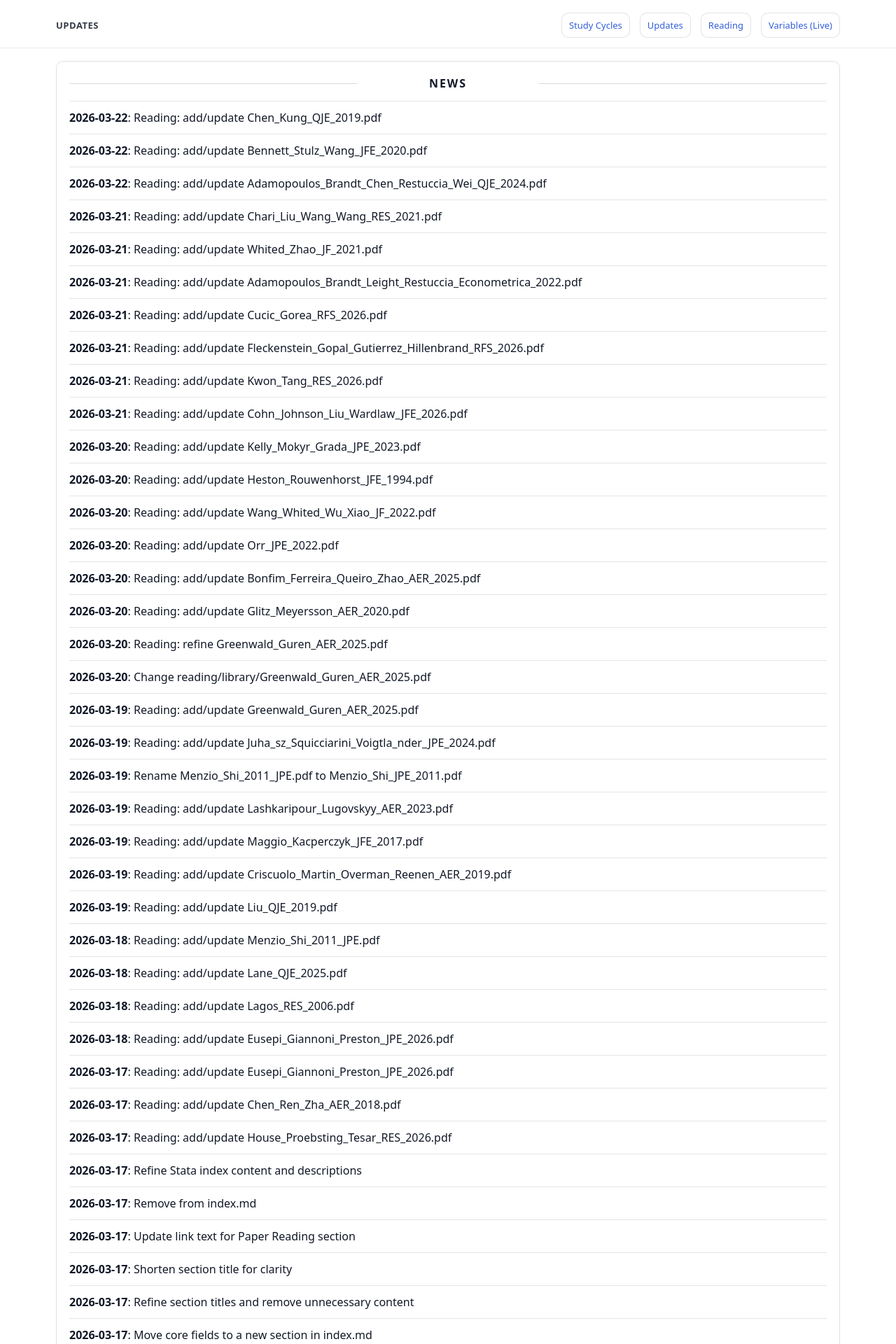
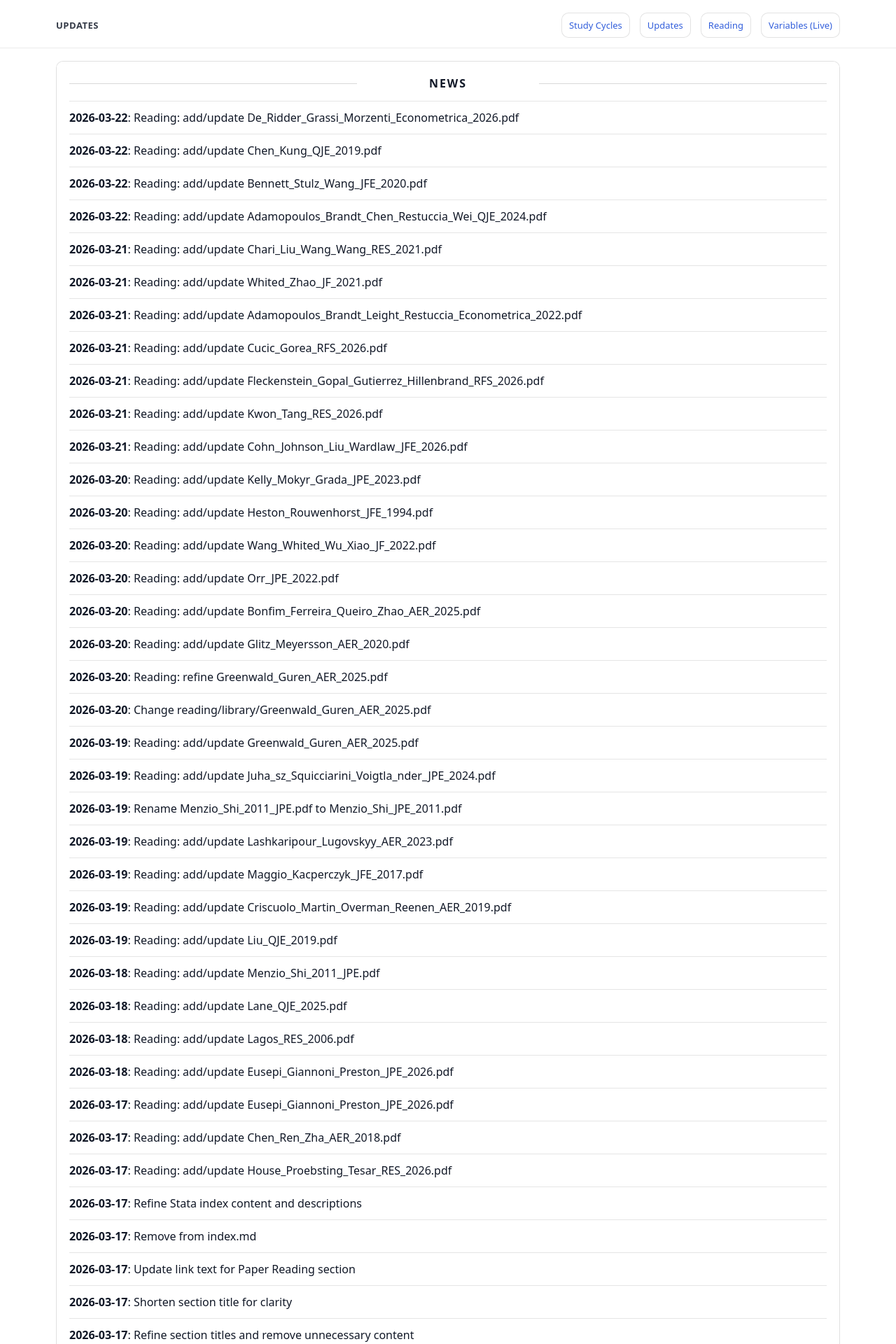
Before and after one commit to yaxinzn/study-archive, a Jekyll site: the page built from updates/index.md, in a window 1280 px wide. Shown: the top 1920 px of the page at 70% size. Built offline with Jekyll 4.4.1, drawn with Linux system fonts in a browser that asks for light colours; some of the changed text lies outside the part shown.

Commit message:
chore: update NEWS feed

```diff
--- a/_data/news.yml
+++ b/_data/news.yml
@@ -1,4 +1,7 @@
 # Auto-generated update history (sorted newest -> oldest). Do not edit manually.
+- ts: "1774175028"
+  date: "2026-03-22"
+  title: "Reading: add/update De_Ridder_Grassi_Morzenti_Econometrica_2026.pdf"
 - ts: "1774174405"
   date: "2026-03-22"
   title: "Reading: add/update Chen_Kung_QJE_2019.pdf"
```
